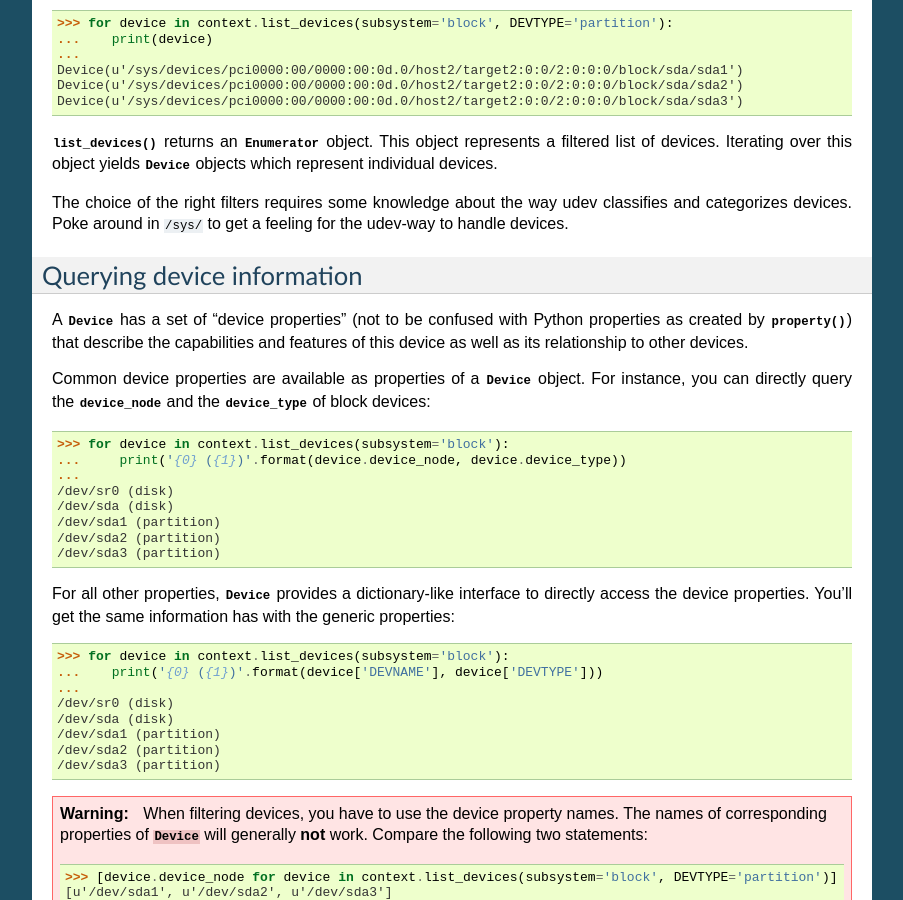
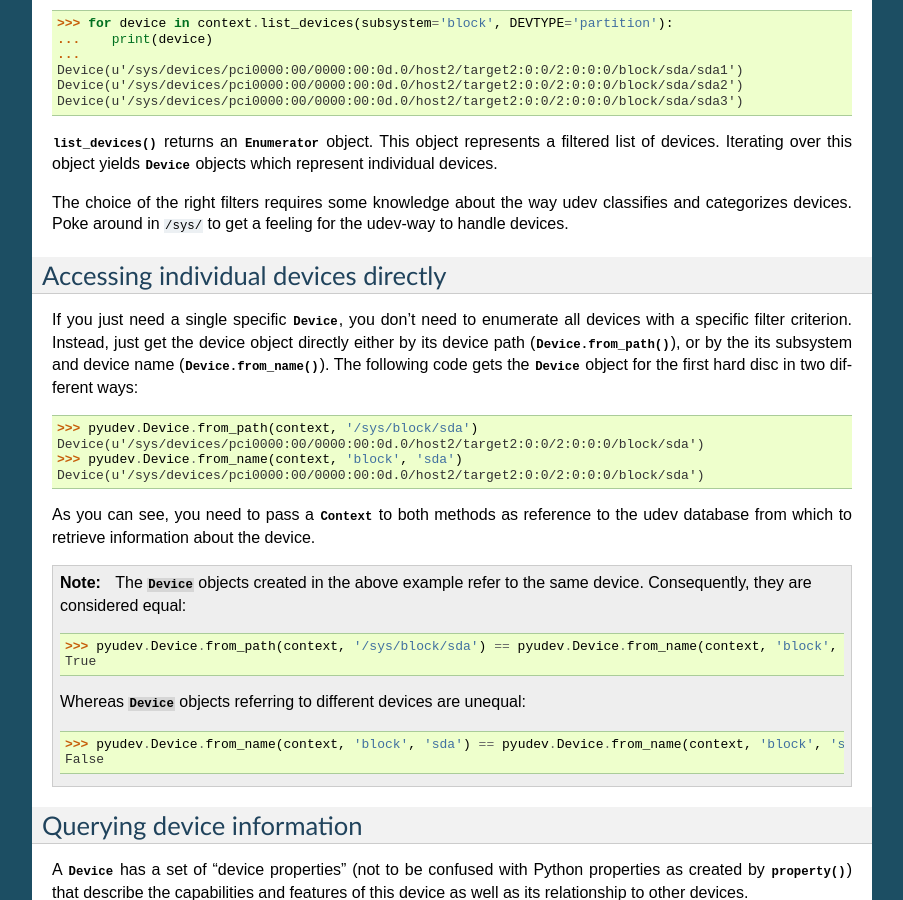
Before and after one commit to pyudev/pyudev, a Sphinx documentation site: the page built from doc/guide.rst, in a window 1280 px wide and 900 px high, scrolled down 1261 px. Shown: the whole window, without its empty margins (198-1101 px from the left). Built offline with Sphinx 7.4.7, drawn with Linux system fonts in a browser that asks for light colours; some of the changed text lies outside the part shown.

Commit message:
Added section about direct access to device objects

```diff
--- a/doc/guide.rst
+++ b/doc/guide.rst
@@ -88,6 +88,39 @@ yields :class:`Device` objects which represent individual devices.
 The choice of the right filters requires some knowledge about the way udev
 classifies and categorizes devices.  Poke around in ``/sys/`` to get a feeling
 for the udev-way to handle devices.
+
+
+Accessing individual devices directly
+-------------------------------------
+
+If you just need a single specific :class:`Device`, you don't need to enumerate
+all devices with a specific filter criterion.  Instead, just get the device
+object directly either by its device path (:meth:`Device.from_path()`), or by
+the its subsystem and device name (:meth:`Device.from_name()`).  The following
+code gets the :class:`Device` object for the first hard disc in two different
+ways:
+
+>>> pyudev.Device.from_path(context, '/sys/block/sda')
+Device(u'/sys/devices/pci0000:00/0000:00:0d.0/host2/target2:0:0/2:0:0:0/block/sda')
+>>> pyudev.Device.from_name(context, 'block', 'sda')
+Device(u'/sys/devices/pci0000:00/0000:00:0d.0/host2/target2:0:0/2:0:0:0/block/sda')
+
+As you can see, you need to pass a :class:`Context` to both methods as
+reference to the udev database from which to retrieve information about the
+device.
+
+.. note::
+
+   The :class:`Device` objects created in the above example refer to the same
+   device.  Consequently, they are considered equal:
+
+   >>> pyudev.Device.from_path(context, '/sys/block/sda') == pyudev.Device.from_name(context, 'block', 'sda')
+   True
+
+   Whereas :class:`Device` objects referring to different devices are unequal:
+
+   >>> pyudev.Device.from_name(context, 'block', 'sda') == pyudev.Device.from_name(context, 'block', 'sda1')
+   False
 
 
 Querying device information
```
